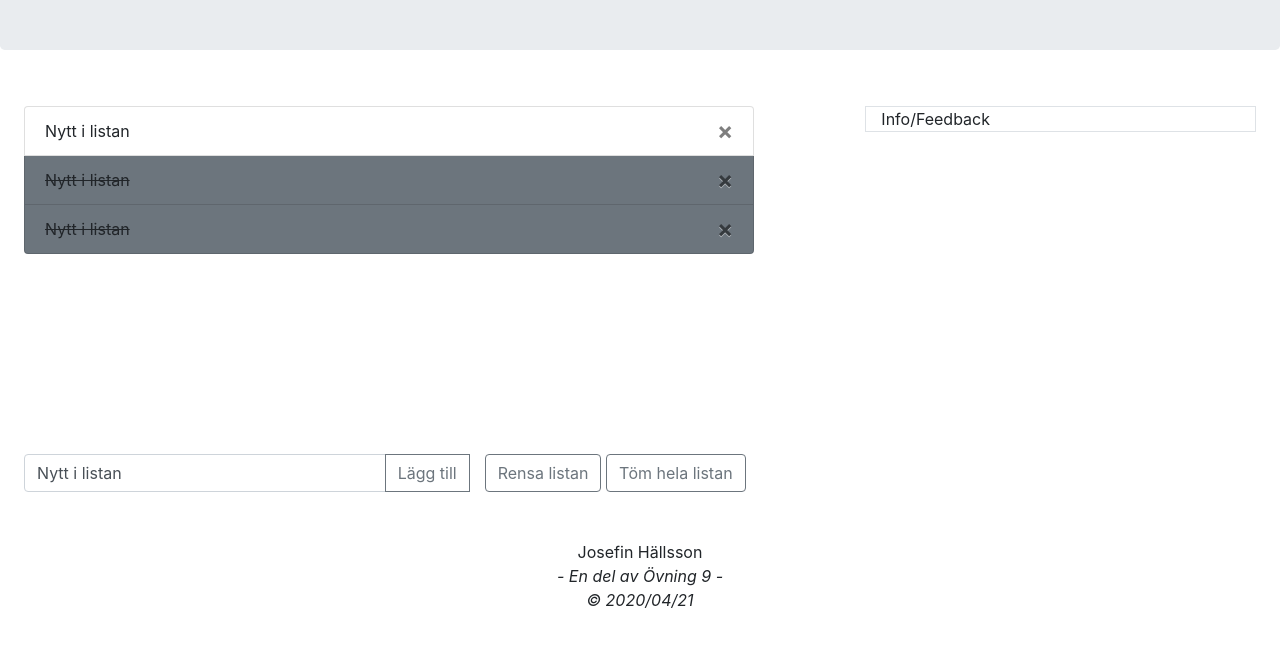
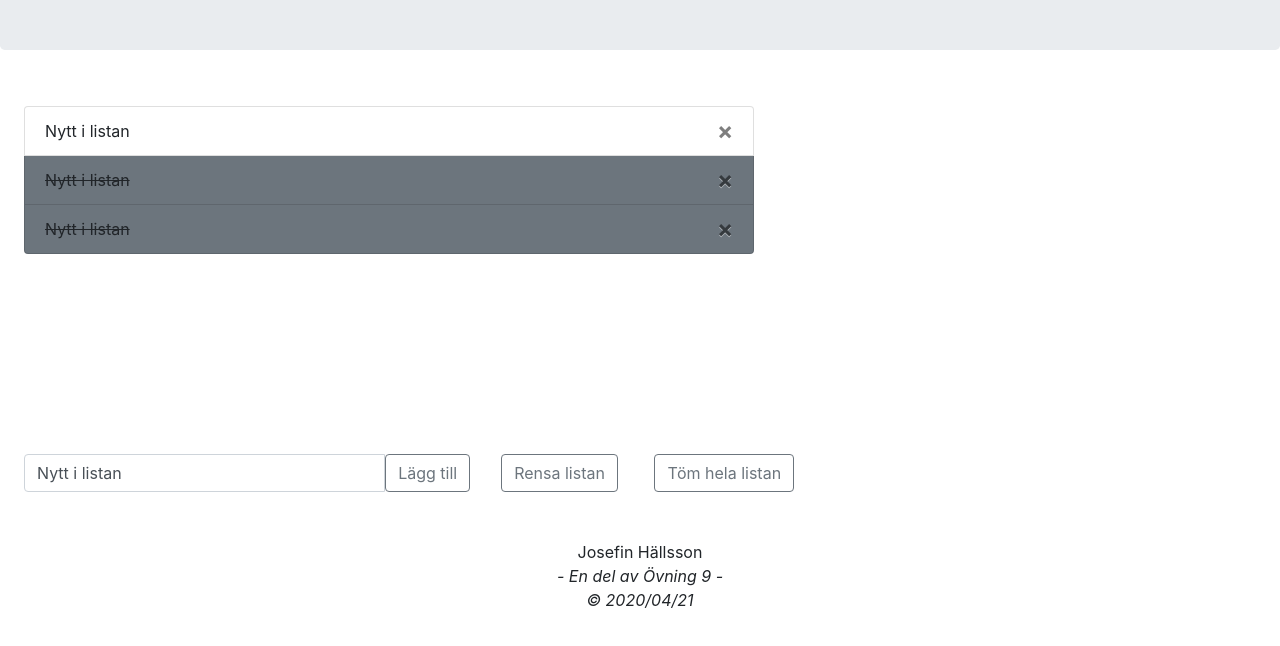
Before and after one commit to jhallsson/Uppgift9_Josefin, a plain HTML site: page shoppingList/shoppingList.html in a window 1280 px wide. Shown: the part 134-780 px from the top of the page. Drawn offline with nearby package versions, Linux system fonts and the light colour scheme.

Commit message:
ui + beautify. provat med tooltip-confirms

```diff
--- a/shoppingList/script.js
+++ b/shoppingList/script.js
@@ -37,7 +37,7 @@ function clearRemoved() {
   }
 }
 
-function clearList(){
+function clearList() {
   while (shoppingList.childElementCount > 0) {
     shoppingList.removeChild(shoppingList.firstElementChild);
   }
--- a/shoppingList/shoppingList.html
+++ b/shoppingList/shoppingList.html
@@ -22,15 +22,19 @@
         <div id="shoppingList" class=" list-group overflow-auto ">
           <a class="list-group-item list-group-item-action">Nytt i listan<button type="close" onclick="removeFromList(this)" class="close">×</button></a>
           <a class="list-group-item list-group-item-action bg-secondary">Nytt i listan<button type="close" onclick="removeFromList(this)" class="close">×</button></a>
-          <a class="list-group-item list-group-item-action bg-secondary">Nytt i listan<button type="close" onclick="removeFromList(this)" class="close">×</button></a>
+          <a class="list-group-item list-group-item-action bg-secondary">Nytt i listan
+            <!-- <button type="close" onclick="removeFromList(this)" class="close"><span>&times;</span></button> -->
+            <button class="close" data-toggle="confirmation" data-confirmation-event="removeFromList(this)" data-placement="right"><span>&times;</span></button>
+<!-- <button class="btn btn-default" data-toggle="confirmation" data-placement="right">Confirmation on right</button> -->
+          </a>
         </div>
       </div>
-      <div class="col ">
+      <!-- <div class="col ">
         <div class="container border">
           Info/Feedback
 
         </div>
-      </div>
+      </div> -->
     </div>
 
   </section>
@@ -38,12 +42,12 @@
     <div class="row p-4">
       <div class="input-group col-md-8">
         <input type="text" id="listItem" class="form-control" value="Nytt i listan" placeholder="Lägg till i listan...">
-        <div class="input-group-append">
+         <div>  <!--class='input-group-append'-->
           <button class="btn btn-outline-secondary" type="button" id="addItem">Lägg till</button>
         </div>
-        <div class="col">
-          <button class="btn btn-outline-secondary" type="button" id="trimList">Rensa listan</button>
-          <button class="btn btn-outline-secondary" type="button" id="clearList">Töm hela listan</button>
+        <div class="col-md">
+          <button class="btn btn-outline-secondary m-3 my-md-0" type="button" id="trimList">Rensa listan</button>
+          <button class="btn btn-outline-secondary m-3 my-md-0" type="button" id="clearList">Töm hela listan</button>
         </div>
       </div>
 
```
